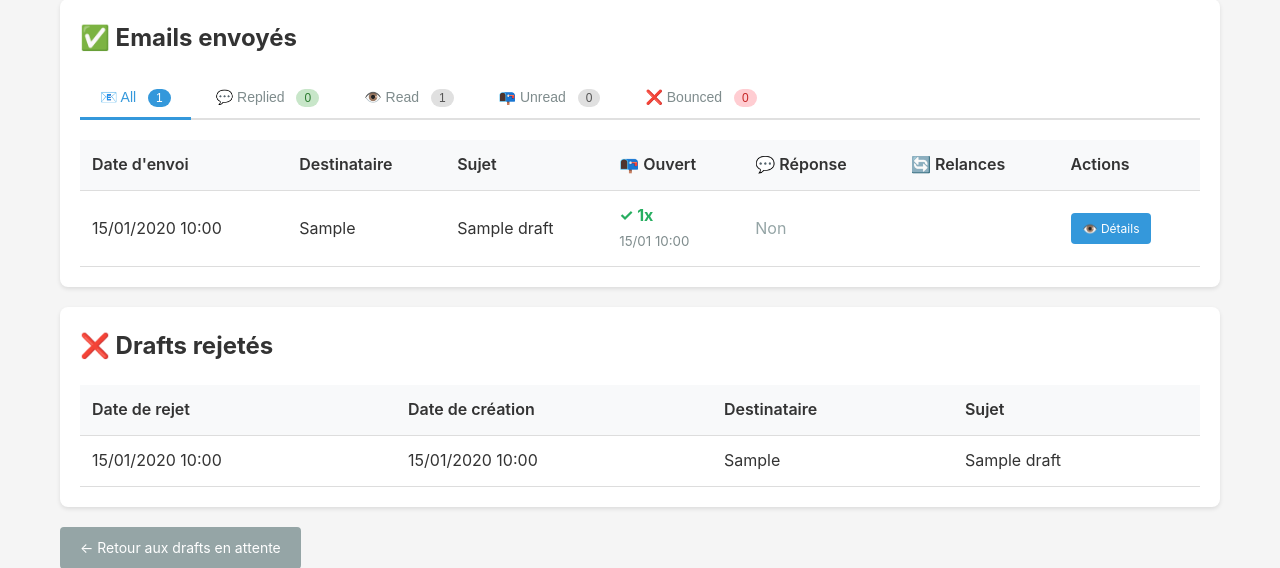
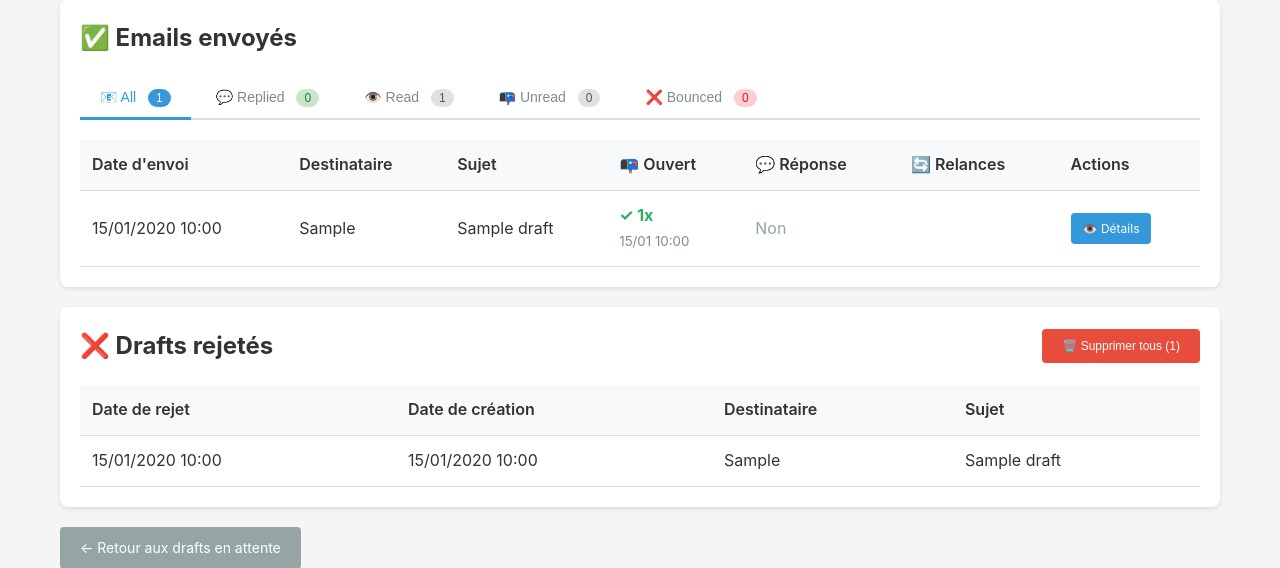
Before and after one commit to wardrockay/prospector-ui, a Flask app: template templates/history.html in a window 1280 px wide. Shown: the part 388-956 px from the top of the page. Run offline with Flask 3, Linux system fonts and the light colour scheme; the template is opened without the code that fills it: most values are stand-ins (such as "Sample title", 1, 10 or a date in 2020).

Commit message:
Add functionality to delete rejected drafts with confirmation prompt

```diff
--- a/app.py
+++ b/app.py
@@ -651,6 +651,26 @@ def history():
         return render_template("history.html", sent_drafts=[], rejected_drafts=[], stats={})
 
 
+@app.route("/delete-rejected-drafts", methods=["POST"])
+def delete_rejected_drafts():
+    """Supprime tous les drafts rejetés."""
+    try:
+        # Récupérer tous les drafts rejetés
+        rejected_drafts_ref = db.collection(DRAFT_COLLECTION).where("status", "==", "rejected")
+
+        deleted_count = 0
+        for doc in rejected_drafts_ref.stream():
+            doc.reference.delete()
+            deleted_count += 1
+
+        flash(f"✓ {deleted_count} draft(s) rejeté(s) supprimé(s) avec succès", "success")
+
+    except Exception as e:
+        flash(f"Erreur lors de la suppression: {str(e)}", "error")
+
+    return redirect(url_for("history"))
+
+
 @app.route("/sent/<draft_id>")
 def view_sent_draft(draft_id):
     """Page de détail d'un mail envoyé."""
--- a/templates/history.html
+++ b/templates/history.html
@@ -293,7 +293,16 @@
 </div>
 
 <div class="card">
-    <h2 style="margin-bottom: 20px;">❌ Drafts rejetés</h2>
+    <div style="display: flex; justify-content: space-between; align-items: center; margin-bottom: 20px;">
+        <h2 style="margin: 0;">❌ Drafts rejetés</h2>
+        {% if rejected_drafts %}
+        <form method="POST" action="{{ url_for('delete_rejected_drafts') }}" onsubmit="return confirm('Êtes-vous sûr de vouloir supprimer tous les drafts rejetés ? Cette action est irréversible.');">
+            <button type="submit" class="btn btn-danger" style="font-size: 12px;">
+                🗑️ Supprimer tous ({{ rejected_drafts|length }})
+            </button>
+        </form>
+        {% endif %}
+    </div>
 
     {% if rejected_drafts %}
         <table>
```
